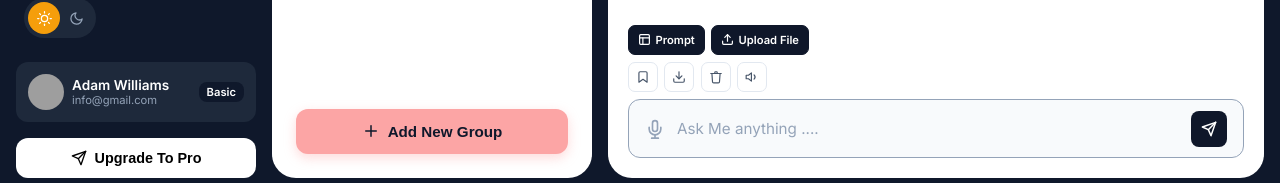
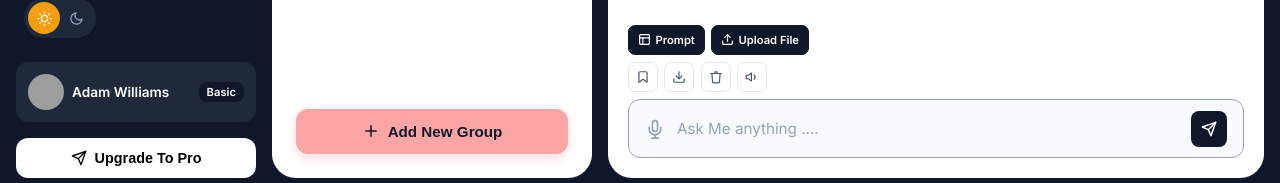
Before and after one commit to Hacker577-bit/ai-chatbot-customer-support, a website: page index.html in a window 1280 px wide. Shown: the part 606-789 px from the top of the page. Drawn offline with Linux system fonts and the light colour scheme; grey boxes are pictures that could not be loaded.

Commit message:
Remove fake email from sidebar user card

```diff
--- a/index.html
+++ b/index.html
@@ -326,7 +326,7 @@
         <img src="https://i.pravatar.cc/150?u=adam" class="uc-av" alt="avatar" />
         <div class="uc-text">
           <div class="uc-name">Adam Williams</div>
-          <div class="uc-email">info@gmail.com</div>
+
         </div>
       </div>
       <div class="uc-plan">Basic</div>
```
